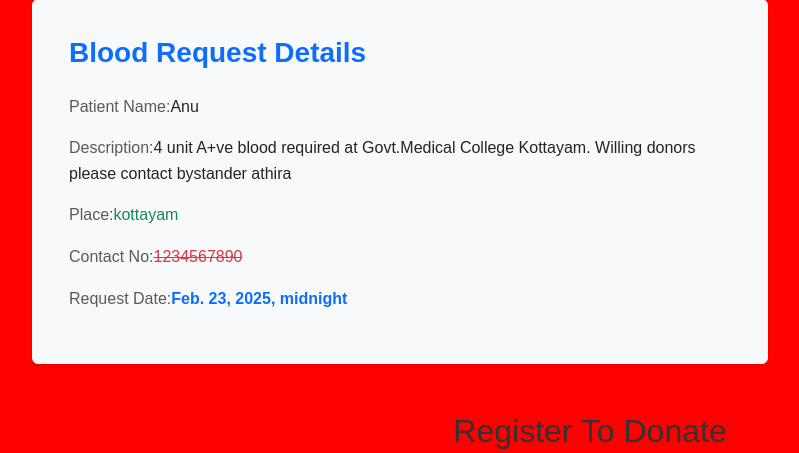
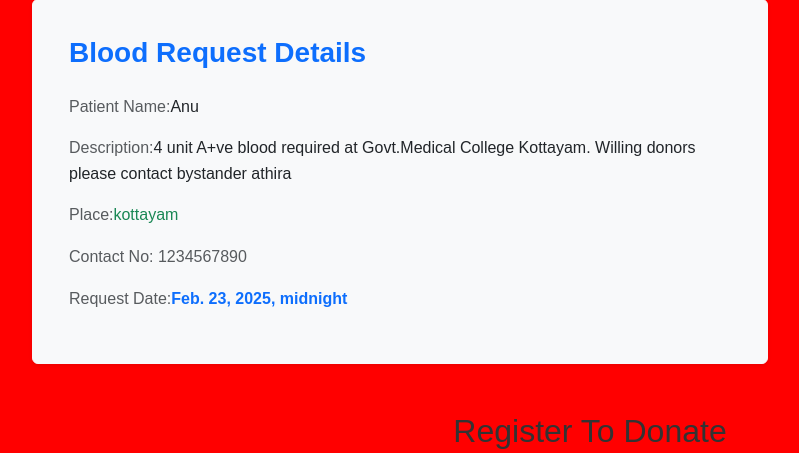
Before and after one commit to sruthykrishnan2005/Blooddonation, a Django app: page /view_patient/1/ in a window 1280 px wide. Shown: the part 49-502 px from the top of the page, without its empty margins (50-849 px from the left). Run offline with Django 5.2, Linux system fonts and the light colour scheme; data comes from the database, SQL or seed files in the repository; both versions use the stored data as it was after the commit.

Commit message:
bloodadded

```diff
--- a/blood/app/urls.py
+++ b/blood/app/urls.py
@@ -6,7 +6,7 @@ urlpatterns = [
 
     #------------------admin----------------#
     path('admin_home',views.admin_home),
-    path('logout',views.blood_logout),
+    path('logout/',views.blood_logout),
     path('add_blood_request', views.add_blood_request),
     path('edit_patient/<pid>',views.edit_patient),
     path('delete_patient/<pid>',views.delete_patient),
--- a/blood/template/user/viewpatient.html
+++ b/blood/template/user/viewpatient.html
@@ -220,7 +220,7 @@
                         <p class="text-muted">Patient Name:<span class="fw-normal text-dark">{{BloodRequest.patient_name }}</span></p>
                         <p class="text-muted">Description:<span class="fw-normal text-dark">{{ BloodRequest.description}}</span></p>
                         <p class="text-muted">Place:<del class="text-success" style="text-decoration: none;">{{BloodRequest.place }}</del></p>
-                        <p class="text-muted">Contact No:<del class="text-danger" style="text-decoration: line-through;">{{ BloodRequest.contact_no}}</del></p>
+                        <p class="text-muted">Contact No: {{ BloodRequest.contact_no }}</p>
                         <p class="text-muted">Request Date:<span class="fw-bold text-primary">{{BloodRequest.request_date }}</span></p>
 
                         <!--
```
Also changed, not shown: blood/db.sqlite3.
